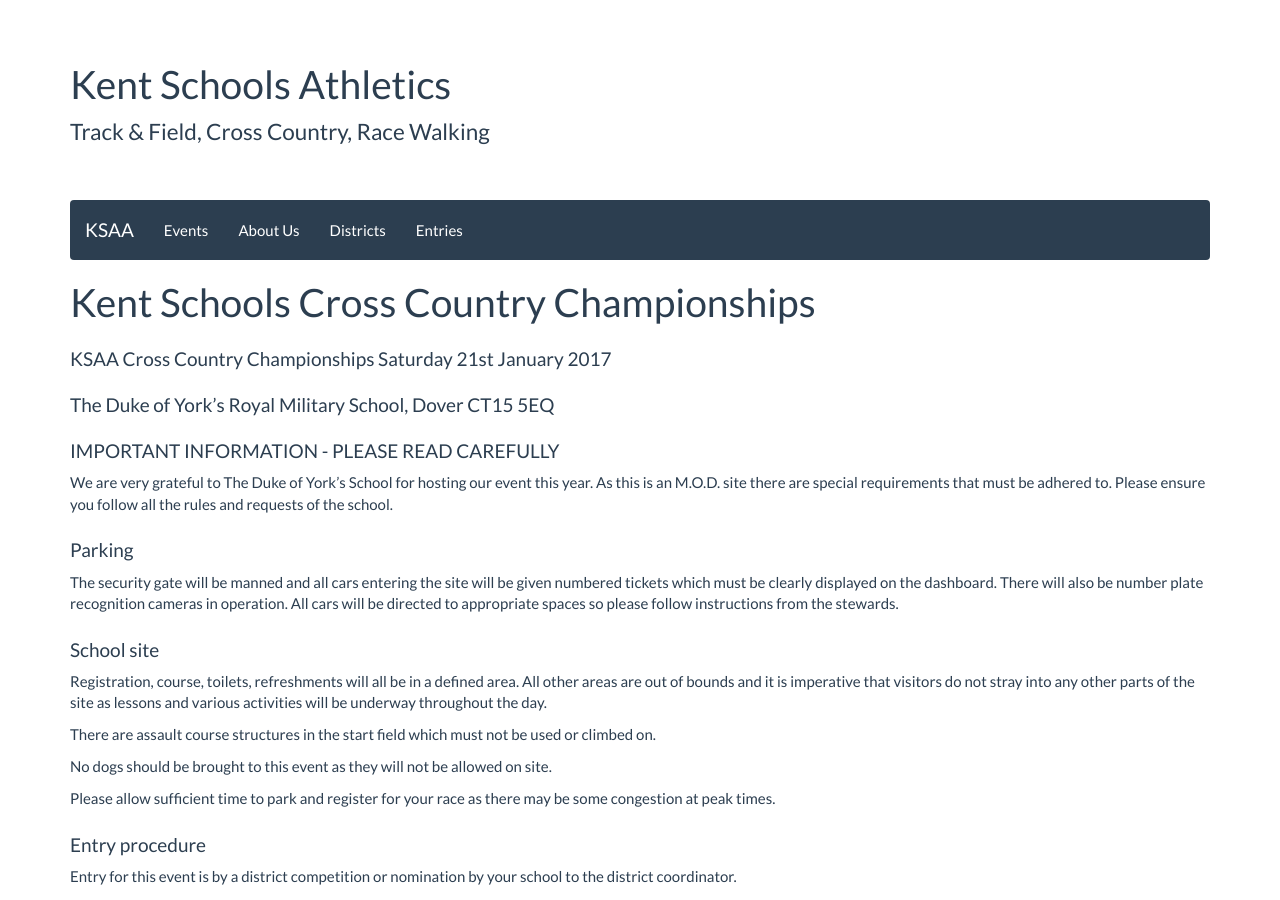
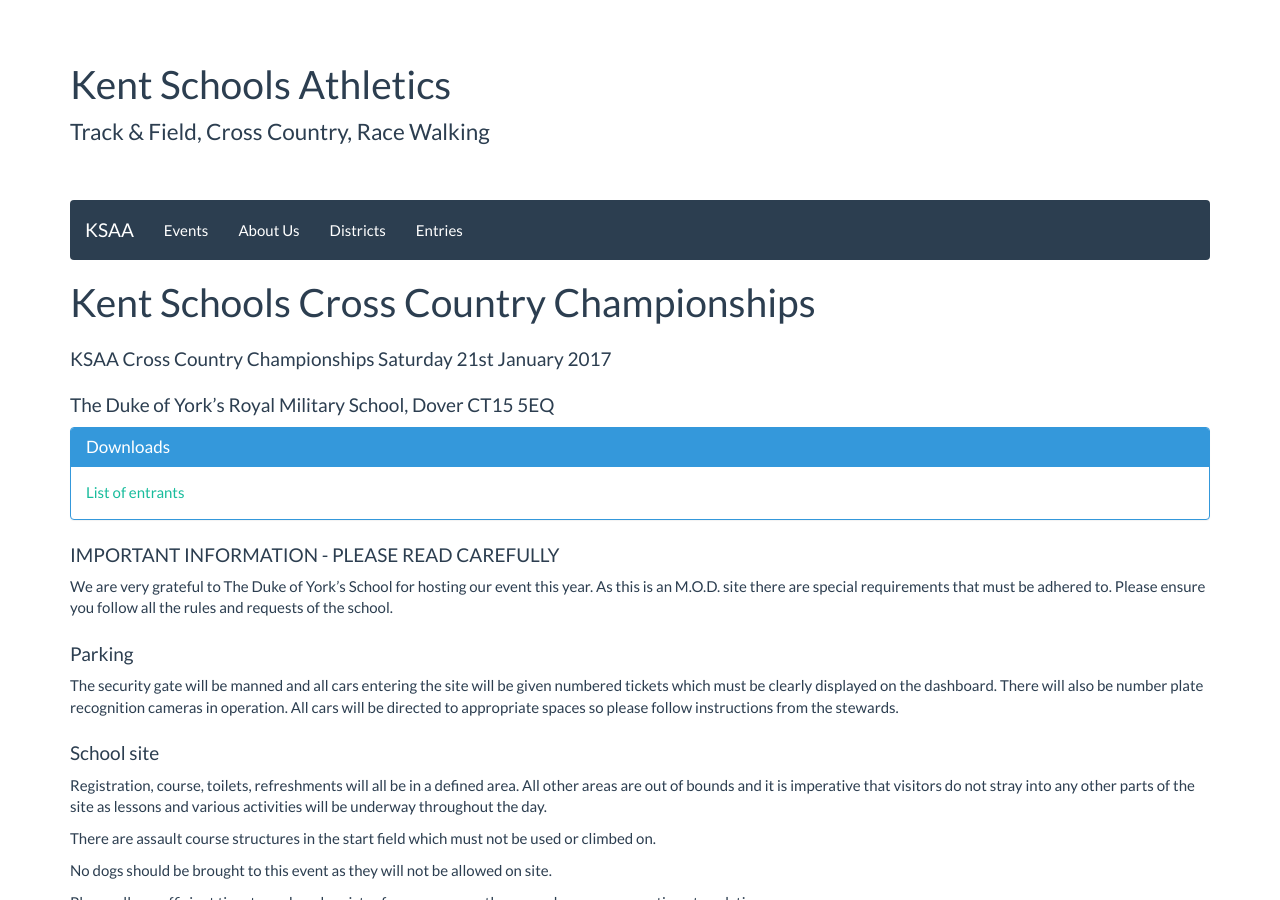
Before and after one commit to chrisnewark/chrisnewark.github.io, a Jekyll site: the page built from _events/16-17/2017-01-21-kent-schools-cross-country-champs.md, in a window 1280 px wide and 900 px high. Built offline with Jekyll 4.4.1, drawn with Linux system fonts in a browser that asks for light colours; nearby versions of some CDN libraries.

Commit message:
Added list of entrants for this year

```diff
--- a/_events/16-17/2017-01-21-kent-schools-cross-country-champs.md
+++ b/_events/16-17/2017-01-21-kent-schools-cross-country-champs.md
@@ -8,6 +8,15 @@
 #### KSAA Cross Country Championships Saturday 21st January 2017
 
 #### The Duke of York's Royal Military School, Dover CT15 5EQ
+
+<div class="panel panel-info">
+  <div class="panel-heading">
+    <h3 class="panel-title">Downloads</h3>
+  </div>
+  <div class="panel-body">
+    <a href="/files/events/16-17/2017-01-21-kent-schools-cross-country-champs/KSAAProgramme2017-ForReview.pdf">List of entrants</a>
+  </div>
+</div>
 
 #### IMPORTANT INFORMATION - PLEASE READ CAREFULLY
 
```
Also changed, not shown: 1 other file.
